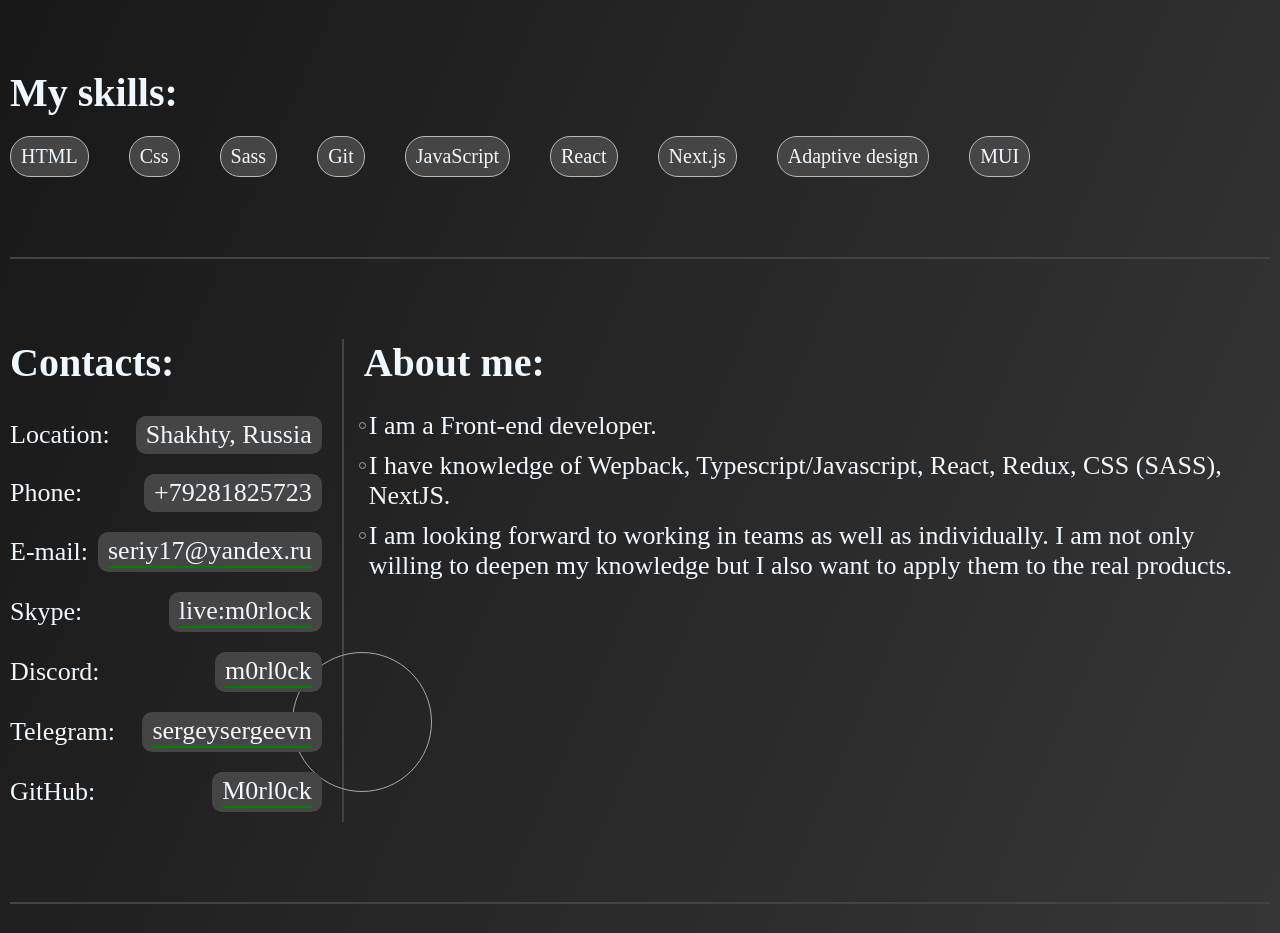
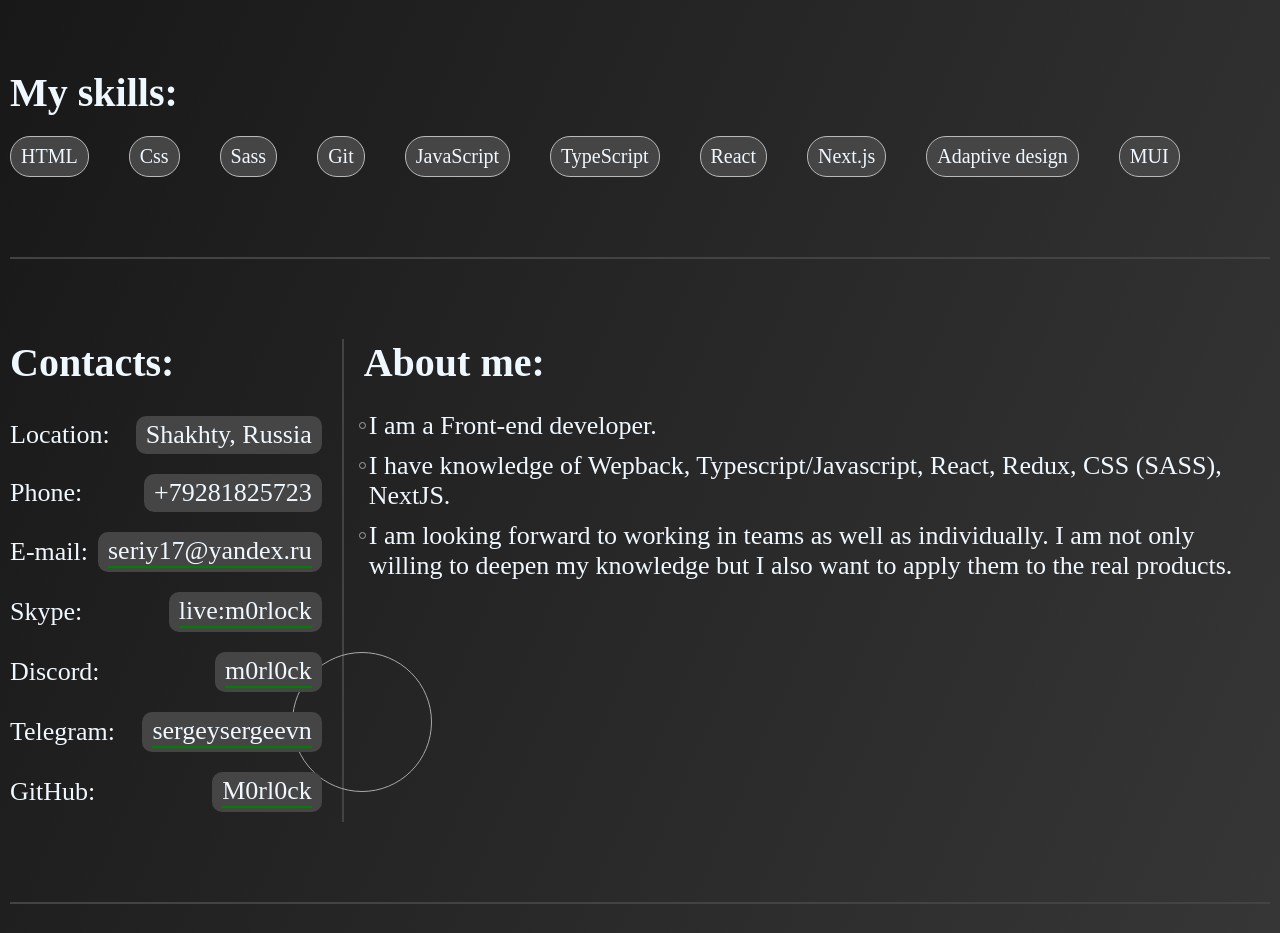
Before and after one commit to M0rl0ck/myPortfolio, a React (Vite) app in the folder my_portfolio/: page / in a window 1280 px wide. Shown: the part 840-1773 px from the top of the page. Built offline with nearby package versions, Linux system fonts and the light colour scheme.

Commit message:
feat: add skill

```diff
--- a/my_portfolio/src/constants/skills.ts
+++ b/my_portfolio/src/constants/skills.ts
@@ -4,6 +4,7 @@ const skills = [
   "Sass",
   "Git",
   "JavaScript",
+  "TypeScript",
   "React",
   "Next.js",
   "Adaptive design",
```
